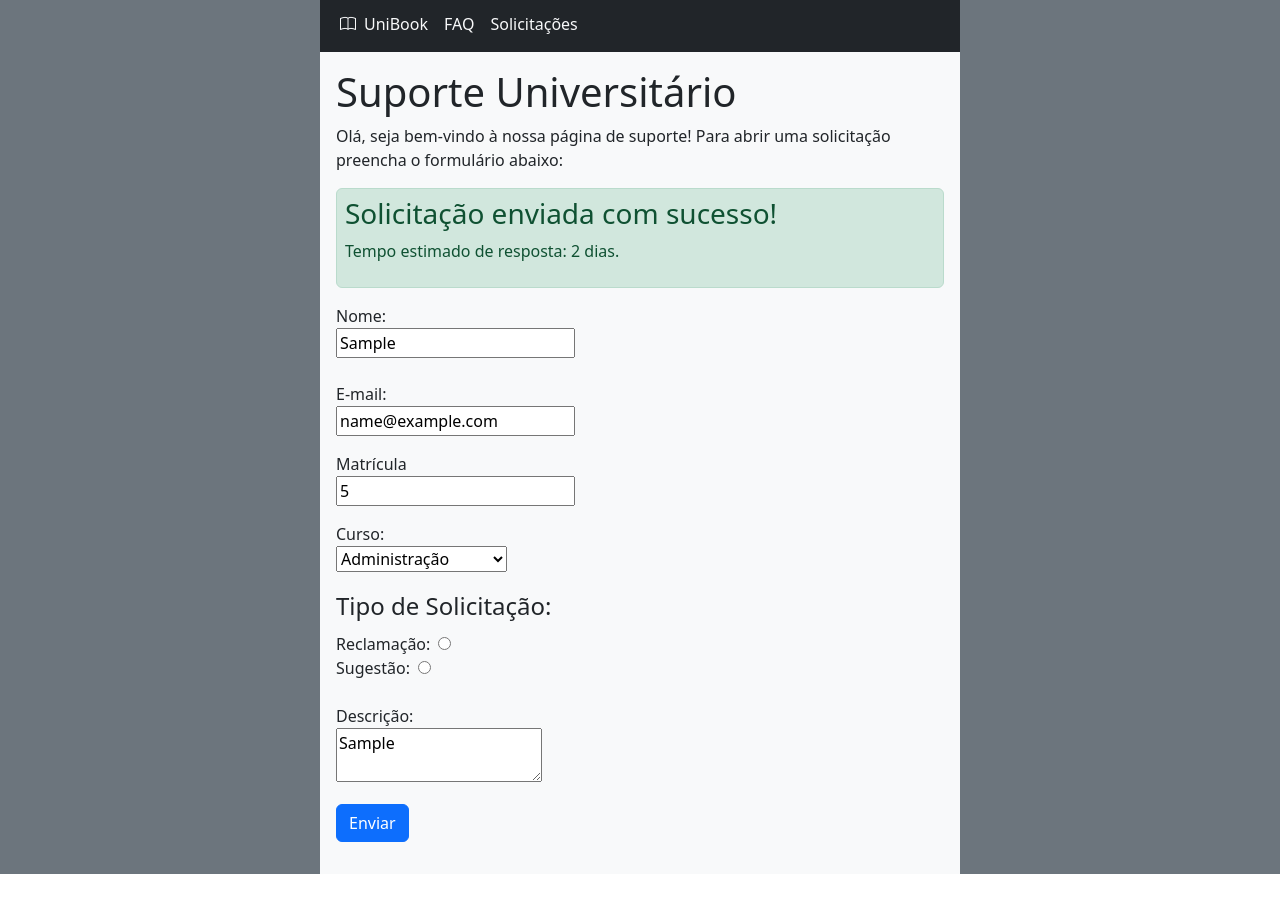
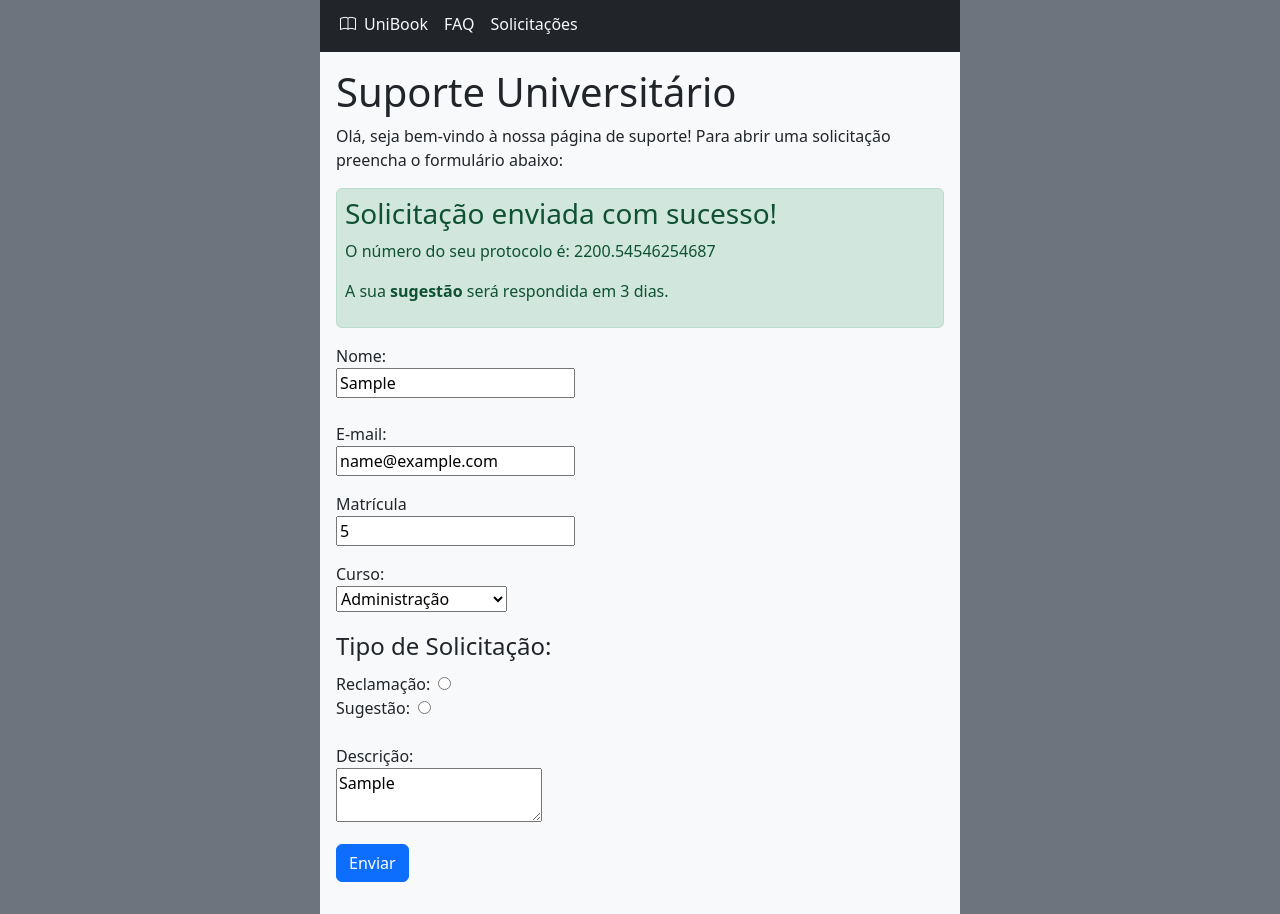
Before and after one commit to Matheus-Martins13/UniBook, a React (Create React App) app: page / in a window 1280 px wide. Both pictures are taken after typing "Sample", "name@example.com", "5", "Sample" into the empty fields and a click on the button "Enviar". Before the commit the page ends 874 px from the top, so only its background shows below. Built offline with nearby package versions, Linux system fonts and the light colour scheme; no server answers.

Commit message:
Correções das mensagens de solicitação

```diff
--- a/package.json
+++ b/package.json
@@ -9,6 +9,7 @@
     "firebase": "^9.9.4",
     "react": "^18.2.0",
     "react-dom": "^18.2.0",
+    "react-router-dom": "^6.3.0",
     "react-scripts": "5.0.1",
     "web-vitals": "^2.1.4"
   },
--- a/src/App.jsx
+++ b/src/App.jsx
@@ -42,9 +42,25 @@ function App() {
     console.log(solicitacao);
   }
 
-  function tempoEstimado() {
-    if (tipoSolicitacao === 'Sugestão') return 2;
-    return 3;
+  function infoEnvio() {
+    function gerarProtocolo() {
+      return Math.random() * (10000 - 1000) + 1000;
+    }
+
+    if (tipoSolicitacao === 'Sugestão') {
+      return {
+        class: 'alert alert-success p-2',
+        time: '3',
+        tipo: 'sugestão',
+        protocolo: gerarProtocolo(),
+      }
+    }
+    return {
+      class: 'alert alert-warning p-2',
+      time: '2',
+      tipo: 'reclamação',
+      protocolo: gerarProtocolo(),
+    }
   }
 
   return (
@@ -52,13 +68,15 @@ function App() {
       <Menu/>
       <div className="container text-start bg-light p-3 w-50">
         <h1>Suporte Universitário</h1>
+
         <p>Olá, seja bem-vindo à nossa página de suporte! Para abrir uma solicitação preencha o formulário abaixo: </p>
 
         <form className="form">
           {controlador &&
-            <div className="alert alert-success p-2">
+            <div className={infoEnvio().class}>
               <h3>Solicitação enviada com sucesso!</h3>
-              <p>Tempo estimado de resposta: {tempoEstimado()} dias.</p>
+              <p>O número do seu protocolo é: {infoEnvio().protocolo}</p>
+              <p>A sua <strong>{infoEnvio().tipo}</strong> será respondida em {infoEnvio().time} dias.</p>
             </div>
           }
           <p><label htmlFor="nome">Nome:</label><br />
```
Also changed, not shown: src/Teste.jsx (deleted, +0 -9 lines), 1 other file (tests, documents, lock files or other folders).
